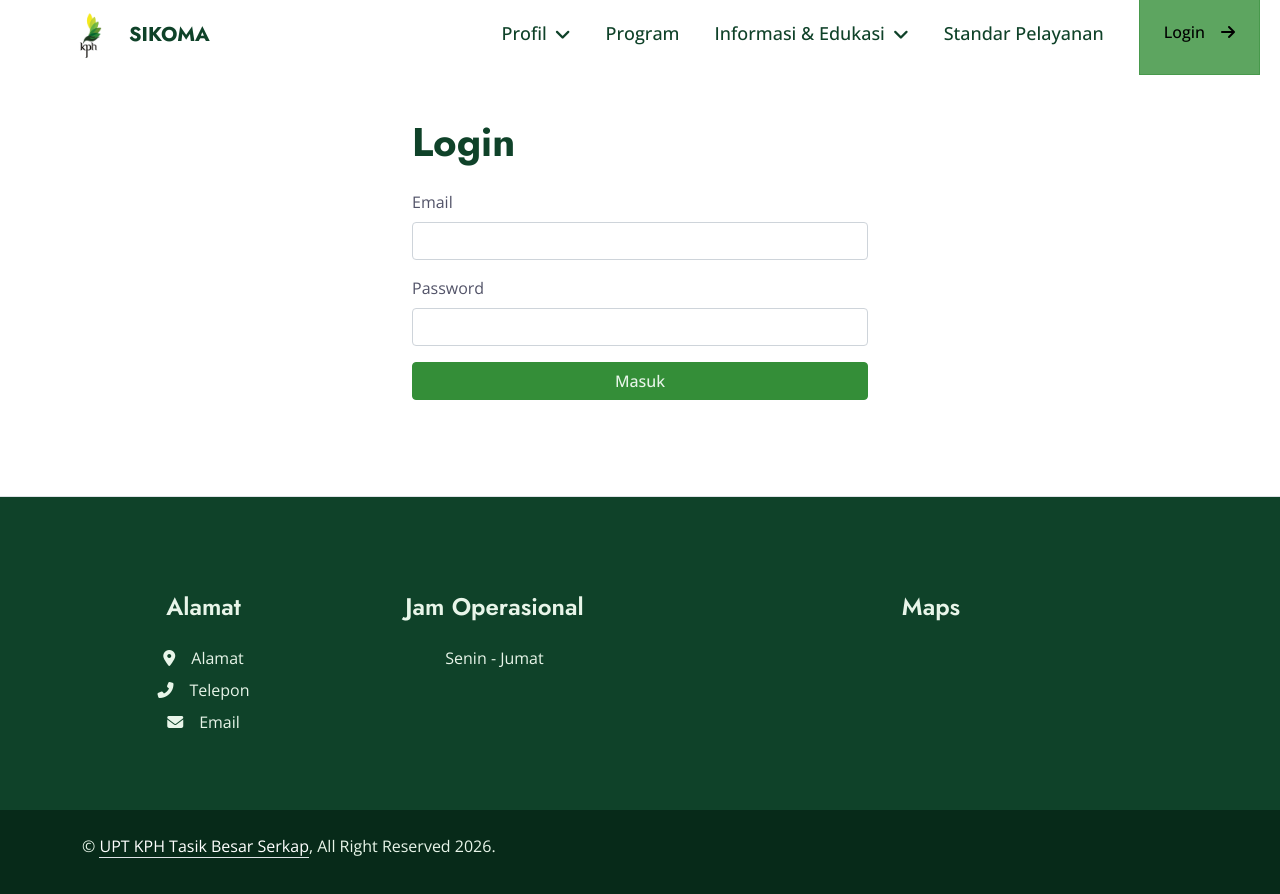
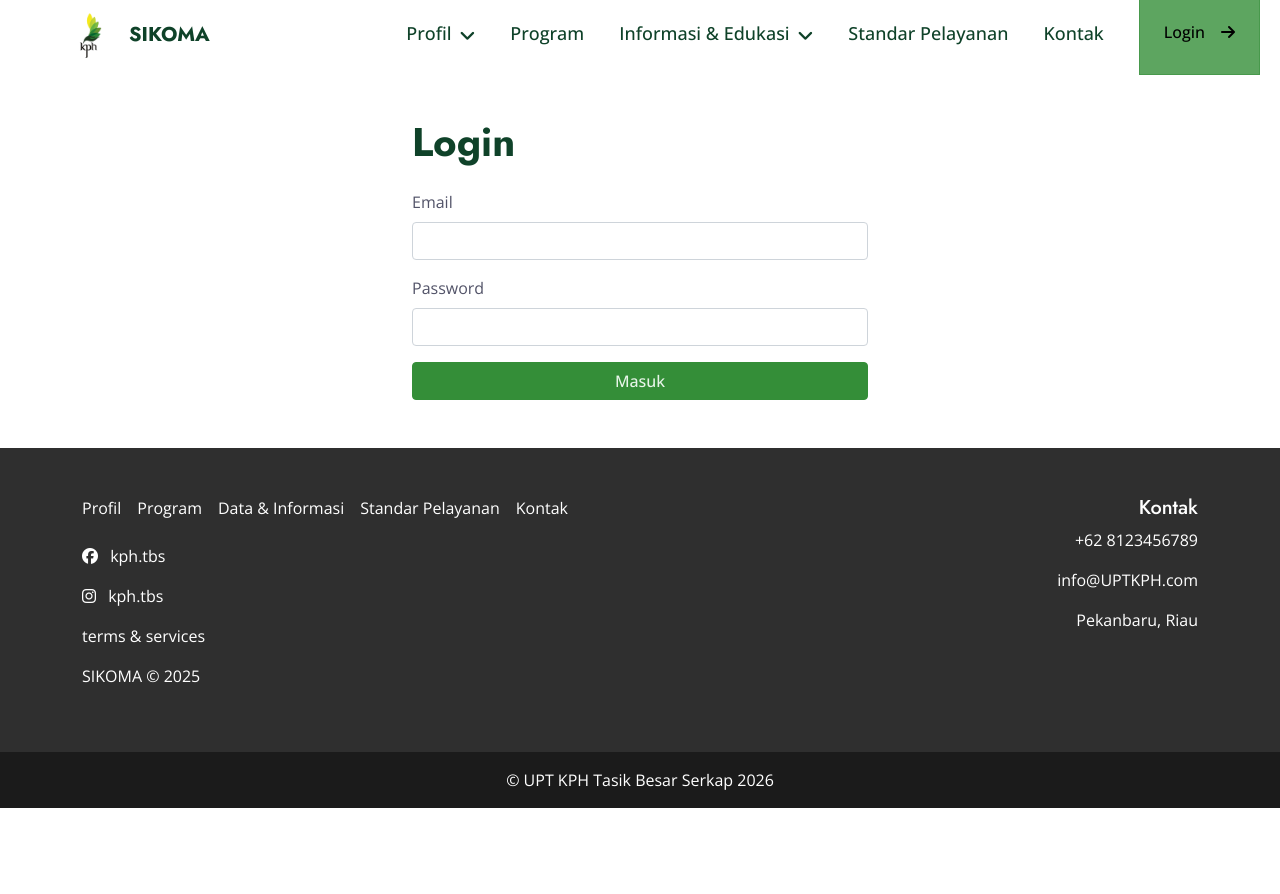
Before and after one commit to Mutifa/SIKOMA-FRONTEND, a React (Vite) app: page /login in a window 1280 px wide. Shown: the top 894 px of the page. After the commit the page ends 808 px from the top, so only its background shows below. Built offline with nearby package versions, Linux system fonts and the light colour scheme; no server answers.

Commit message:
feat: add public pages and update layout components

```diff
--- a/index.html
+++ b/index.html
@@ -15,6 +15,7 @@
     <link href="/home-assets/lib/lightbox/css/lightbox.min.css" rel="stylesheet" />
     <link href="/home-assets/css/bootstrap.min.css" rel="stylesheet">
     <link href="/home-assets/css/style.css" rel="stylesheet">
+    <link rel="stylesheet" href="https://cdnjs.cloudflare.com/ajax/libs/font-awesome/6.5.0/css/all.min.css">
   </head>
   <body>
     <div id="root"></div>
--- a/package.json
+++ b/package.json
@@ -16,6 +16,7 @@
   "dependencies": {
     "axios": "^1.13.2",
     "chart.js": "^4.5.0",
+    "gsap": "^3.14.2",
     "react": "^18.3.1",
     "react-chartjs-2": "^5.3.0",
     "react-dom": "^18.3.1",
--- a/src/App.jsx
+++ b/src/App.jsx
@@ -35,7 +35,7 @@ import AdminPusatAkun from './pages/AdminPusat/Akun.jsx'
 import NotFound from './pages/NotFound.jsx'
 import HealthCheck from './pages/HealthCheck.jsx'
 import DashboardAdminLapangan from './pages/AdminLapangan/Dashboard'
-
+import Kontak from './pages/Public/Kontak'
 export default function App() {
   return (
     <AuthProvider>
@@ -54,7 +54,7 @@ export default function App() {
           <Route path="/reset-password" element={<ResetPassword />} />
           <Route path="/verify-email" element={<VerifyEmail />} />
           <Route path="/admin-pusat/dashboard" element={<AdminPusatDashboard />} />
-
+          <Route path="/kontak" element={<Kontak />} />
 
           {/* AdminLapangan Routes */}cd
           <Route path="/admin-lapangan/dashboard" element={
--- a/src/layouts/Footer.jsx
+++ b/src/layouts/Footer.jsx
@@ -3,36 +3,48 @@ import React from 'react'
 export default function Footer({ website }) {
   return (
     <>
-      <div className="container-fluid bg-dark text-light footer pt-5 mt-5">
+     <div id="kontak" style={{ background: '#2f2f2f', color: '#fff' }}>
         <div className="container py-5">
-          <div className="row g-5">
-            <div className="col-lg-3 col-md-6">
-              <h4 className="text-light mb-4">Alamat</h4>
-              <p className="mb-2"><i className="fa fa-map-marker-alt me-3"></i>{website?.alamat || 'Alamat'}</p>
-              <p className="mb-2"><i className="fa fa-phone-alt me-3"></i>{website?.telepon || 'Telepon'}</p>
-              <p className="mb-2"><i className="fa fa-envelope me-3"></i>{website?.email || 'Email'}</p>
+          <div className="row">
+
+            {/* KIRI */}
+            <div className="col-md-6">
+
+              {/* MENU */}
+              <div className="mb-4">
+                <a className="me-3 text-white">Profil</a>
+                <a className="me-3 text-white">Program</a>
+                <a className="me-3 text-white">Data & Informasi</a>
+                <a className="me-3 text-white">Standar Pelayanan</a>
+                <a className="text-white">Kontak</a>
+              </div>
+
+              {/* SOSIAL */}
+              <p><i className="fab fa-facebook me-2"></i> kph.tbs</p>
+              <p><i className="fab fa-instagram me-2"></i> kph.tbs</p>
+
+              <p className="mt-3">terms & services</p>
+              <p>{website?.nama || 'SIKOMA'} © 2025</p>
             </div>
-            <div className="col-lg-3 col-md-6">
-              <h4 className="text-light mb-4">Jam Operasional</h4>
-              <span dangerouslySetInnerHTML={{ __html: website?.jambuka || 'Senin - Jumat' }} />
+
+            {/* KANAN */}
+            <div className="col-md-6 text-md-end">
+             <h5 className="text-white">Kontak</h5>
+              <p>{website?.telepon || '+62 8123456789'}</p>
+              <p>{website?.email || 'info@UPTKPH.com'}</p>
+              <p>{website?.alamat || 'Pekanbaru, Riau'}</p>
             </div>
-            <div className="col-lg-6 col-md-12">
-              <h4 className="text-light mb-4">Maps</h4>
-              <div className="map-container" dangerouslySetInnerHTML={{ __html: website?.gmaps || '' }} />
-            </div>
+
           </div>
         </div>
       </div>
-      <div className="container-fluid copyright py-4">
-        <div className="container">
-          <div className="row">
-            <div className="col-md-6 text-center text-md-start mb-3 mb-md-0">
-              &copy; <a className="border-bottom" href="/">{website?.nama || 'UPT KPH Tasik Besar Serkap'}</a>, All Right Reserved 2026.
-            </div>
-          </div>
+
+      {/* COPYRIGHT */}
+      <div style={{ background: '#1b1b1b', color: '#fff' }}>
+        <div className="container py-3 text-center">
+          © {website?.nama || 'UPT KPH Tasik Besar Serkap'} 2026
         </div>
       </div>
-      <a href="#" className="btn btn-lg btn-primary btn-lg-square rounded-circle back-to-top"><i className="bi bi-arrow-up"></i></a>
     </>
   )
 }
--- a/src/layouts/Navbar.jsx
+++ b/src/layouts/Navbar.jsx
@@ -38,10 +38,27 @@ export default function Navbar({ active, website }) {
                 <a href="/informasi#dilindungi" className="dropdown-item">Jenis TSL Dilindungi</a>
                 <a href="/informasi#executive-summary" className="dropdown-item">Executive Summary</a>
                 <a href="/informasi#peraturan" className="dropdown-item">Peraturan</a>
+
               </div>
             </div>
-            <NavLink to="/standar-pelayanan" className={({isActive})=>`nav-item nav-link ${isActive||active==='standar-pelayanan'?'active':''}`}>Standar Pelayanan</NavLink>
-            <NavLink to="/login" className="btn btn-primary py-4 px-lg-4 rounded-0 d-none d-lg-block">Login<i className="fa fa-arrow-right ms-3"></i></NavLink>
+           <NavLink
+  to="/standar-pelayanan"
+  className={({isActive})=>`nav-item nav-link ${isActive||active==='standar-pelayanan'?'active':''}`}
+>
+  Standar Pelayanan
+</NavLink>
+
+{/* TAMBAH INI */}
+<a href="/#kontak" className="nav-item nav-link">
+  Kontak
+</a>
+
+<NavLink
+  to="/login"
+  className="btn btn-primary py-4 px-lg-4 rounded-0 d-none d-lg-block"
+>
+  Login<i className="fa fa-arrow-right ms-3"></i>
+</NavLink>
           </div>
         </div>
       </div>
--- a/src/layouts/Template.jsx
+++ b/src/layouts/Template.jsx
@@ -38,6 +38,7 @@ export default function Template({ title, active, children }) {
         {children}
       </main>
       <Footer website={website} />
+
     </div>
   )
 }
--- a/src/pages/Public/Edukasi.jsx
+++ b/src/pages/Public/Edukasi.jsx
@@ -9,14 +9,11 @@ export default function Edukasi() {
   const [error, setError] = React.useState('')
 
   React.useEffect(() => {
-    let mounted = true
 
     api.get('/edukasi')
         .then(res => {
-    if (mounted) {
             setItems(res.data.data || []); // ✅ INI YANG BENAR
             setLoading(false)
-    }
         })
         .catch(err => {
           if (mounted) {
@@ -25,7 +22,7 @@ export default function Edukasi() {
           }
         })
 
-    return () => { mounted = false }
+    return () => { true }
   }, [])
 
   return (
--- a/src/pages/Public/Home.jsx
+++ b/src/pages/Public/Home.jsx
@@ -1,10 +1,27 @@
-import React from 'react'
+//import React from 'react'
 import Template from '../../layouts/Template.jsx'
 import api from '../../lib/api.js'
 import { assetUrl } from '../../lib/assets.js'
 import { homeService } from '../../services/homeService.js'
+import React, { useEffect } from "react";
+import { gsap } from "gsap";
+
 
 export default function Home() {
+  useEffect(() => {
+  gsap.from(".hero-text", {
+    opacity: 0,
+    y: 80,
+    duration: 1,
+  });
+
+  gsap.from(".hero-btn", {
+    opacity: 0,
+    y: 50,
+    delay: 0.5,
+    duration: 1,
+  });
+}, []);
   const [data, setData] = React.useState({ banner: [], program: [], website: null })
   const [loading, setLoading] = React.useState(true)
   const [error, setError] = React.useState('')
@@ -17,41 +34,76 @@ export default function Home() {
     return () => { mounted = false }
   }, [])
 console.log('DATA HOME:', data)
+console.log("STRUKTUR:", data.website?.struktur)
+console.log("BANNER:", data.banner)
   return (
     <Template title={data?.website?.nama || 'Beranda'} active="home">
+
       {/* Carousel Start */}
 <div className="container-fluid p-0">
   <div id="header-carousel" className="carousel slide" data-bs-ride="carousel">
-          <div className="carousel-inner">{Array.isArray(data.banner) &&
+
+    <div className="carousel-inner">
+      {Array.isArray(data.banner) && data.banner.length > 0 ? (
         data.banner.map((b, idx) => (
+          <div key={b.id} className={`carousel-item ${idx === 0 ? 'active' : ''}`}>
 
-              <div key={b.id} className={`carousel-item ${idx === 0 ? 'active' : ''}`}>
-                <img className="w-100" src={assetUrl(`/uploads/galeri/${b.gambar}`)} alt="Image" />
+            <img
+              className="w-100"
+              src={assetUrl(`/uploads/galeri/${b.gambar}`)}
+              alt="Image"
+            />
+
             <div className="carousel-caption">
               <div className="container">
                 <div className="row justify-content-center">
                   <div className="col-lg-8">
-                        <h1 className="display-3 text-white mb-2">Selamat Datang di<br /> {data?.website?.deskripsi}</h1>
-                        <p className="fs-4">Kini telah hadir Sistem Informasi Konservasi untuk UPT KPH Tasik Besar Serkap</p>
+                  <h1 className="display-3 text-white mb-2 hero-text">
+  Selamat Datang di<br /> {data?.website?.deskripsi}
+</h1>
+                    <p className="fs-4">
+                      Kini telah hadir Sistem Informasi Konservasi untuk UPT KPH Tasik Besar Serkap
+                    </p>
+                  </div>
+                </div>
+              </div>
+            </div>
+
+          </div>
+        ))
+      ) : (
+        <div className="carousel-item active">
+          <img className="w-100" src="/img/carousel-1.jpg" alt="Default" />
+          <div className="carousel-caption">
+            <div className="container">
+              <div className="row justify-content-center">
+                <div className="col-lg-8">
+                  <h1 className="display-3 text-white mb-2">
+                    Selamat Datang di Sistem Informasi Konservasi
+                  </h1>
+                  <p className="fs-4">
+                    UPT KPH Tasik Besar Serkap
+                  </p>
                 </div>
               </div>
             </div>
           </div>
         </div>
-            ))}
+      )}
     </div>
+
     {Array.isArray(data.banner) && data.banner.length > 1 && (
       <>
         <button className="carousel-control-prev" type="button" data-bs-target="#header-carousel" data-bs-slide="prev">
-                <span className="carousel-control-prev-icon" aria-hidden="true"></span>
-                <span className="visually-hidden">Previous</span>
+          <span className="carousel-control-prev-icon"></span>
         </button>
+
         <button className="carousel-control-next" type="button" data-bs-target="#header-carousel" data-bs-slide="next">
-                <span className="carousel-control-next-icon" aria-hidden="true"></span>
-                <span className="visually-hidden">Next</span>
+          <span className="carousel-control-next-icon"></span>
         </button>
       </>
     )}
+
   </div>
 </div>
 {/* Carousel End */}
@@ -85,36 +137,80 @@ console.log('DATA HOME:', data)
               {/* Struktur Start */}
 <div id="struktur-organisasi" className="container-xxl py-5">
   <div className="container">
+
     <div className="text-center">
       <h6 className="text-secondary text-uppercase">Struktur Organisasi</h6>
-                    <h1 className="mb-5">Struktur Unit Pelaksanaan Teknis Kesatuan Pengelolaan Hutan</h1>
+      <h1 className="mb-5">
+        Struktur Unit Pelaksanaan Teknis Kesatuan Pengelolaan Hutan
+      </h1>
     </div>
-                  {data.website?.struktur && (
-                    <img src={assetUrl(`/img/${data.website.struktur}`)} alt="Struktur Organisasi" className="img-fluid" />
-                  )}
+
+    <div className="text-center mt-4" style={{ overflowX: 'auto' }}>
+  <img
+    src={data.website?.struktur
+      ? `/img/${data.website.struktur}`
+      : `/img/struktur.png`
+    }
+    alt="Struktur Organisasi"
+    style={{
+      width: '100%',
+      height: 'auto',
+      borderRadius: '10px',
+      boxShadow: '0 5px 25px rgba(0,0,0,0.2)'
+    }}
+  />
+</div>
   </div>
 </div>
 {/* Struktur End */}
 
+
+
+
               {/* Visi Misi Start */}
-              <div id="visi-misi" className="container-xxl py-5 visi-misi-section" style={{
-                backgroundImage: 'url(/img/visi-misi.jpg)', backgroundSize: 'cover', backgroundPosition: 'center', position: 'relative'
+<div
+id="visi-misi"
+className="container-xxl py-5 visi-misi-section" style={{
+  backgroundImage: 'url(/img/visi-misi.jpg)',
+  backgroundSize: 'cover',
+  backgroundPosition: 'center',
+  position: 'relative',
+  minHeight: '500px' // 🔥 biar ga kecil
 }}>
-                <div className="visi-misi-overlay"></div>
-                <div className="container position-relative">
-                  <div className="text-center">
-                    <h6 className="text-secondary text-uppercase">Visi & Misi</h6>
-                    <h1 className="mb-5">Visi dan Misi Unit Pelaksanaan Teknis Kesatuan Pengelolaan Hutan</h1>
-                    <br />
-                    <div className="text-start fw-bold mb-4" style={{ color: 'black' }}>
+
+  {/* 🔥 GANTI overlay lama */}
+  <div
+    className="position-absolute top-0 start-0 w-100 h-100"
+    style={{ backgroundColor: 'rgba(0,0,0,0.6)' }}
+  ></div>
+
+  {/* 🔥 TAMBAH flex biar center */}
+  <div
+    className="container position-relative d-flex align-items-center justify-content-center text-center"
+    style={{ zIndex: 2, minHeight: '500px' }}
+  >
+
+    <div style={{ maxWidth: '800px' }} className="text-white">
+
+      <h6 className="text-uppercase">Visi & Misi</h6>
+      <h1 className="mb-4">Visi dan Misi Unit Pelaksanaan Teknis Kesatuan Pengelolaan Hutan</h1>
+
+      <div className="text-start fw-bold mb-4">
         <p className="mb-2">Visi:</p>
-                      <span dangerouslySetInnerHTML={{ __html: data.website?.visi || '' }} />
+       <span dangerouslySetInnerHTML={{
+  __html: data.website?.visi || 'Visi belum tersedia'
+}} />
       </div>
-                    <div className="text-start fw-bold" style={{ color: 'black' }}>
+
+      <div className="text-start fw-bold">
         <p className="mb-2">Misi:</p>
-                      <span dangerouslySetInnerHTML={{ __html: data.website?.misi || '' }} />
+       <span dangerouslySetInnerHTML={{
+  __html: data.website?.misi || 'Misi belum tersedia'
+}} />
       </div>
+
     </div>
+
   </div>
 </div>
 {/* Visi Misi End */}
@@ -124,7 +220,7 @@ console.log('DATA HOME:', data)
                 <div className="container">
                   <div className="text-center">
                     <h6 className="text-secondary text-uppercase">Sejarah</h6>
-                    <h1 className="mb-5">Sejarah Unit Pelaksanaan Teknis Kesatuan Pengelolaan Hutan Tasik Besar Serkap</h1>
+                  <h1 className="mb-5 text-white"> Kesatuan Pengelolaan Hutan Tasik Besar Serkap</h1>
                   </div>
                   <br />
                   <div className="row g-4">
@@ -176,15 +272,24 @@ console.log('DATA HOME:', data)
               <div id="pengelola" className="container-xxl py-5 visi-misi-section" style={{
                 backgroundImage: 'url(/img/pengelola.jpg)', backgroundSize: 'cover', backgroundPosition: 'center', position: 'relative'
               }}>
-                <div className="visi-misi-overlay"></div>
-                <div className="container position-relative">
-                  <div className="bg-white rounded">
+                <div
+  className="position-absolute top-0 start-0 w-100 h-100"
+  style={{ backgroundColor: 'rgba(0,0,0,0.6)' }}
+></div>
+               <div className="container position-relative" style={{ zIndex: 2 }}>
+                 <div
+  className="rounded shadow"
+  style={{
+    background: 'rgba(255,255,255,0.9)',
+    backdropFilter: 'blur(10px)'
+  }}
+>
                     <div className="row">
                       <div className="col-lg-5">
                         <img src="/img/pengelola.jpg" alt="Pengelola Hutan" className="img-fluid rounded" style={{ height: 500, objectFit: 'cover' }} />
                       </div>
                       <div className="col-lg-7">
-                        <div className="my-5 mx-3">
+                        <div className="p-4">
                           <h2>Pengelola Hutan</h2>
                           <p>Pengelolaan hutan adalah serangkaian kegiatan yang bertujuan untuk merawat, melindungi, dan
                             memanfaatkan sumber daya hutan secara berkelanjutan. Ini mencakup berbagai aspek seperti
--- /dev/null
+++ b/src/pages/Public/Kontak.jsx
@@ -0,0 +1,14 @@
+import React from 'react'
+import Template from '../../layouts/Template'
+
+export default function Kontak() {
+  return (
+    <Template title="Kontak" active="kontak">
+      <div className="container py-5">
+        <h1>Kontak Kami</h1>
+        <p>Email: contoh@email.com</p>
+        <p>Telepon: 0812xxxxxxx</p>
+      </div>
+    </Template>
+  )
+}
```
Also changed, not shown: 1 other file (tests, documents, lock files or other folders). Lines whose indentation alone changed are shown as unchanged.
